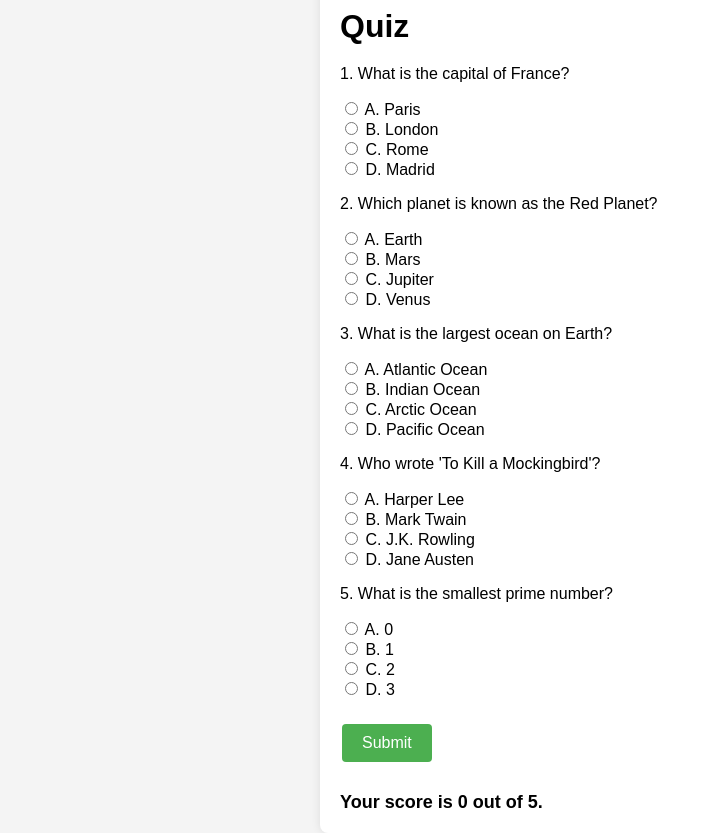
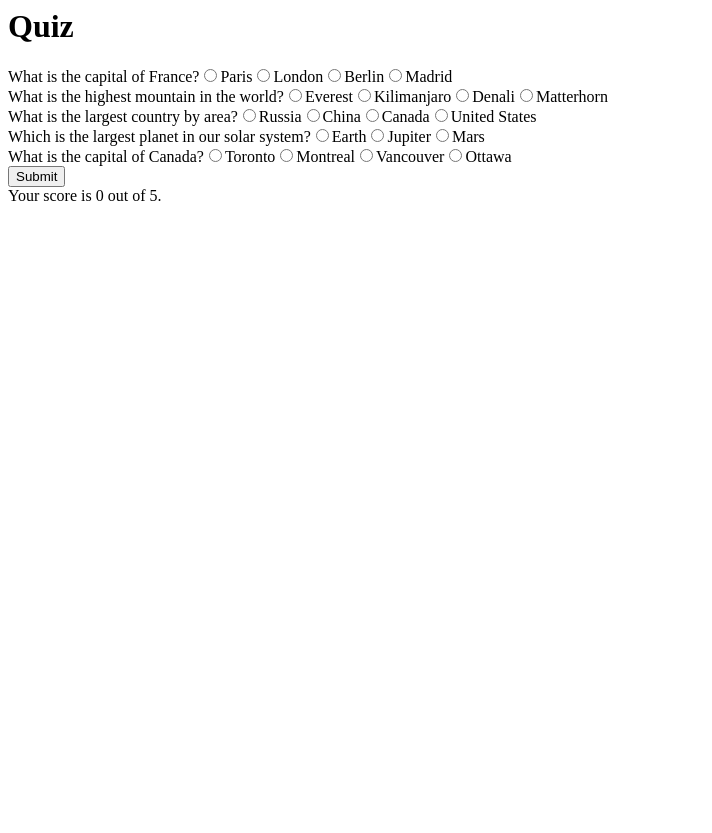
Before and after one commit to acciojob/quiz-with-session-ArbajAr7, a website: page main.html in a window 1280 px wide. Both pictures are taken after a click on the button "Submit". Shown: the whole page, without its empty margins (0-712 px from the left). After the commit the page ends 800 px from the top, so only its background shows below. Drawn offline with Linux system fonts and the light colour scheme.

Commit message:
created a submission

```diff
--- a/main.html
+++ b/main.html
@@ -1,54 +1,15 @@
-<!DOCTYPE html>
-<html lang="en">
-<head>
-    <meta charset="UTF-8">
-    <meta name="viewport" content="width=device-width, initial-scale=1.0">
-    <title>Quiz Application</title>
-    <link rel="stylesheet" href="styles.css">
-</head>
-<body>
-    <div id="quiz-container">
-        <h1>Quiz</h1>
-        <form id="quiz-form">
-            <div class="questions" data-question-id="1">
-                <p>1. What is the capital of France?</p>
-                <label><input type="radio" name="q1" value="A"> A. Paris</label><br>
-                <label><input type="radio" name="q1" value="B"> B. London</label><br>
-                <label><input type="radio" name="q1" value="C"> C. Rome</label><br>
-                <label><input type="radio" name="q1" value="D"> D. Madrid</label>
-            </div>
-            <div class="questions" data-question-id="2">
-                <p>2. Which planet is known as the Red Planet?</p>
-                <label><input type="radio" name="q2" value="A"> A. Earth</label><br>
-                <label><input type="radio" name="q2" value="B"> B. Mars</label><br>
-                <label><input type="radio" name="q2" value="C"> C. Jupiter</label><br>
-                <label><input type="radio" name="q2" value="D"> D. Venus</label>
-            </div>
-            <div class="questions" data-question-id="3">
-                <p>3. What is the largest ocean on Earth?</p>
-                <label><input type="radio" name="q3" value="A"> A. Atlantic Ocean</label><br>
-                <label><input type="radio" name="q3" value="B"> B. Indian Ocean</label><br>
-                <label><input type="radio" name="q3" value="C"> C. Arctic Ocean</label><br>
-                <label><input type="radio" name="q3" value="D"> D. Pacific Ocean</label>
-            </div>
-            <div class="questions" data-question-id="4">
-                <p>4. Who wrote 'To Kill a Mockingbird'?</p>
-                <label><input type="radio" name="q4" value="A"> A. Harper Lee</label><br>
-                <label><input type="radio" name="q4" value="B"> B. Mark Twain</label><br>
-                <label><input type="radio" name="q4" value="C"> C. J.K. Rowling</label><br>
-                <label><input type="radio" name="q4" value="D"> D. Jane Austen</label>
-            </div>
-            <div class="questions" data-question-id="5">
-                <p>5. What is the smallest prime number?</p>
-                <label><input type="radio" name="q5" value="A"> A. 0</label><br>
-                <label><input type="radio" name="q5" value="B"> B. 1</label><br>
-                <label><input type="radio" name="q5" value="C"> C. 2</label><br>
-                <label><input type="radio" name="q5" value="D"> D. 3</label>
-            </div>
-            <button type="button" id="submit-btn">Submit</button>
-        </form>
-        <div id="result"></div>
-    </div>
-    <script src="script.js"></script>
-</body>
+<html>
+  <head>
+    <link rel="stylesheet" href="styles.css" />
+  </head>
+
+  <body>
+    <!-- do not change this code -->
+    <h1>Quiz</h1>
+    <div id="questions"></div>
+    <button id="submit">Submit</button>
+    <div id="score"></div>
+
+    <script type="text/javascript" src="./script.js"></script>
+  </body>
 </html>
--- a/script.js
+++ b/script.js
@@ -1,62 +1,92 @@
-document.addEventListener("DOMContentLoaded", function () {
-    const quizForm = document.getElementById("quiz-form");
-    const submitBtn = document.getElementById("submit-btn");
-    const resultDiv = document.getElementById("result");
+const questions = [
+  {
+    question: "What is the capital of France?",
+    choices: ["Paris", "London", "Berlin", "Madrid"],
+    answer: "Paris",
+  },
+  {
+    question: "What is the highest mountain in the world?",
+    choices: ["Everest", "Kilimanjaro", "Denali", "Matterhorn"],
+    answer: "Everest",
+  },
+  {
+    question: "What is the largest country by area?",
+    choices: ["Russia", "China", "Canada", "United States"],
+    answer: "Russia",
+  },
+  {
+    question: "Which is the largest planet in our solar system?",
+    choices: ["Earth", "Jupiter", "Mars"],
+    answer: "Jupiter",
+  },
+  {
+    question: "What is the capital of Canada?",
+    choices: ["Toronto", "Montreal", "Vancouver", "Ottawa"],
+    answer: "Ottawa",
+  },
+];
 
-    const correctAnswers = {
-        q1: "A",
-        q2: "B",
-        q3: "D",
-        q4: "A",
-        q5: "C"
-    };
+const submitButton = document.getElementById("submit");
+const questionsElement = document.getElementById("questions");
 
-    function loadProgress() {
-        const progress = sessionStorage.getItem("progress");
-        if (progress) {
-            const savedAnswers = JSON.parse(progress);
-            for (const question in savedAnswers) {
-                const value = savedAnswers[question];
-                const radio = document.querySelector(`input[name=${question}][value=${value}]`);
-                if (radio) {
-                    radio.checked = true;
+// Get the saved progress from session storage
+const savedProgress = JSON.parse(sessionStorage.getItem("progress"));
+// Submit the quiz and show the score
+submitButton.addEventListener("click", showScore);
+
+// If there is saved progress, use it. Otherwise, start from the beginning.
+let userAnswers = savedProgress ? savedProgress : [];
+
+// Display the quiz questions and choices
+function renderQuestions() {
+  for (let i = 0; i < questions.length; i++) {
+    const question = questions[i];
+    const questionElement = document.createElement("div");
+    const questionText = document.createTextNode(question.question);
+    questionElement.appendChild(questionText);
+    for (let j = 0; j < question.choices.length; j++) {
+      const choice = question.choices[j];
+      const choiceElement = document.createElement("input");
+      choiceElement.setAttribute("type", "radio");
+      choiceElement.setAttribute("name", `question-${i}`);
+      choiceElement.setAttribute("value", choice);
+      if (userAnswers[i] === choice) {
+        choiceElement.setAttribute("checked", true);
       }
+      const choiceText = document.createTextNode(choice);
+      questionElement.appendChild(choiceElement);
+      questionElement.appendChild(choiceText);
     }
+    questionsElement.appendChild(questionElement);
   }
 }
 
-    function saveProgress() {
-        const progress = {};
-        const formData = new FormData(quizForm);
-        formData.forEach((value, key) => {
-            progress[key] = value;
+// Save the user's answer when they select a choice
+function saveAnswers() {
+  const choiceElements = document.querySelectorAll("input[type=radio]");
+  for (let i = 0; i < choiceElements.length; i++) {
+    const choiceElement = choiceElements[i];
+    choiceElement.addEventListener("change", function (event) {
+      const answer = event.target.value;
+      userAnswers[parseInt(event.target.name.split("-")[1], 10)] = answer;
+      sessionStorage.setItem("progress", JSON.stringify(userAnswers));
     });
-        sessionStorage.setItem("progress", JSON.stringify(progress));
+  }
 }
 
-    function calculateScore() {
-        const formData = new FormData(quizForm);
+function showScore() {
   let score = 0;
-        formData.forEach((value, key) => {
-            if (correctAnswers[key] === value) {
+  for (let i = 0; i < questions.length; i++) {
+    const question = questions[i];
+    const userAnswer = userAnswers[i];
+    if (userAnswer === question.answer) {
       score++;
     }
-        });
-        return score;
+  }
+  localStorage.setItem("score", score);
+  const scoreElement = document.getElementById("score");
+  scoreElement.innerText = `Your score is ${score} out of ${questions.length}.`;
 }
 
-    function handleFormChange() {
-        saveProgress();
-    }
-
-    function handleSubmit() {
-        const score = calculateScore();
-        localStorage.setItem("score", score);
-        resultDiv.textContent = `Your score is ${score} out of 5.`;
-    }
-
-    quizForm.addEventListener("change", handleFormChange);
-    submitBtn.addEventListener("click", handleSubmit);
-
-    loadProgress();
-});
+renderQuestions();
+saveAnswers();
--- a/styles.css
+++ /dev/null
@@ -1,47 +0,0 @@
-body {
-    font-family: Arial, sans-serif;
-    margin: 0;
-    padding: 0;
-    display: flex;
-    justify-content: center;
-    align-items: center;
-    height: 100vh;
-    background-color: #f4f4f4;
-}
-
-#quiz-container {
-    background: white;
-    padding: 20px;
-    border-radius: 8px;
-    box-shadow: 0 0 10px rgba(0, 0, 0, 0.1);
-    max-width: 600px;
-    width: 100%;
-}
-
-h1 {
-    margin-bottom: 20px;
-}
-
-.questions {
-    margin-bottom: 15px;
-}
-
-button {
-    background-color: #4CAF50;
-    color: white;
-    border: none;
-    padding: 10px 20px;
-    text-align: center;
-    text-decoration: none;
-    display: inline-block;
-    font-size: 16px;
-    margin: 10px 2px;
-    cursor: pointer;
-    border-radius: 4px;
-}
-
-#result {
-    margin-top: 20px;
-    font-size: 18px;
-    font-weight: bold;
-}
```
Lines whose indentation alone changed are shown as unchanged.
